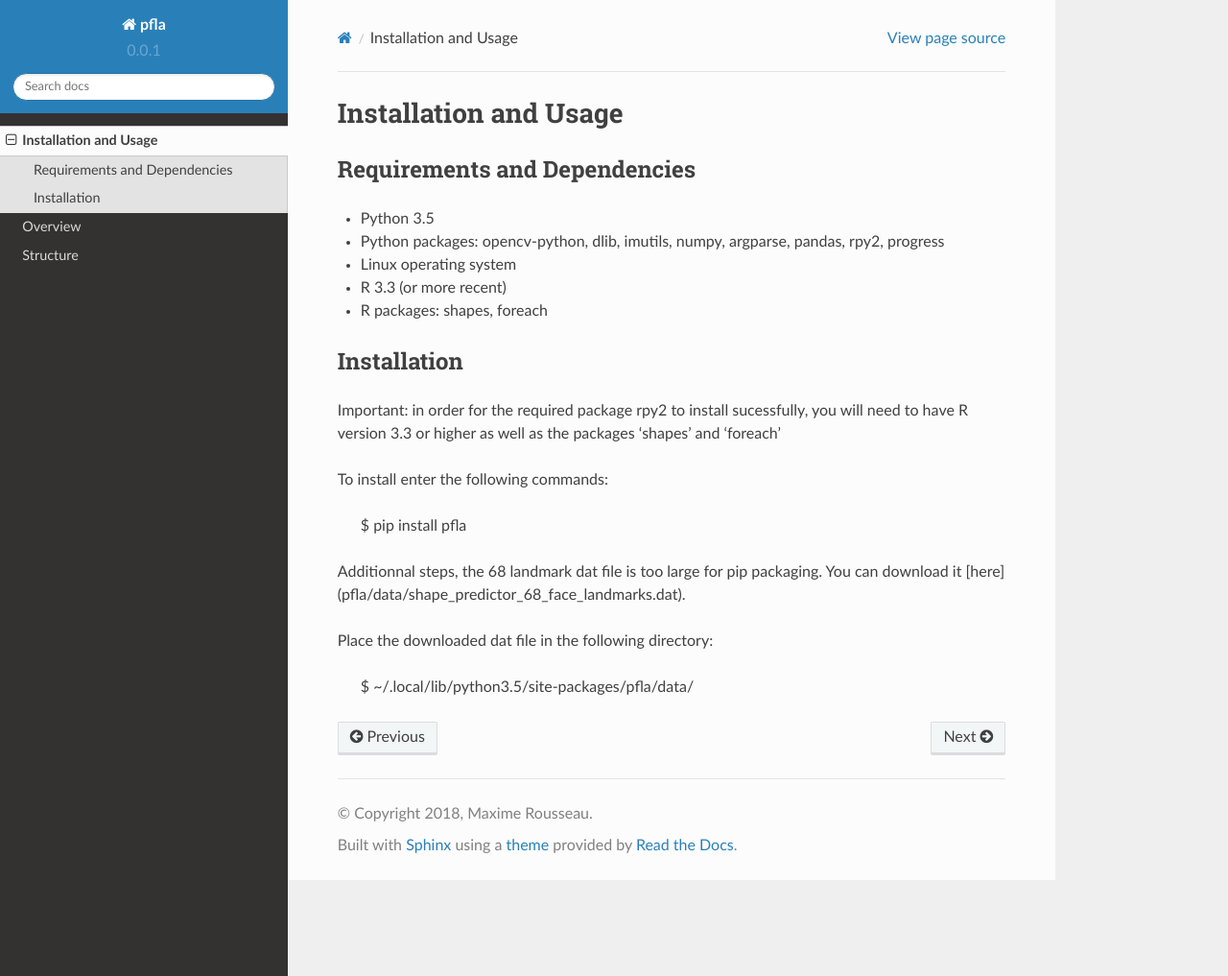
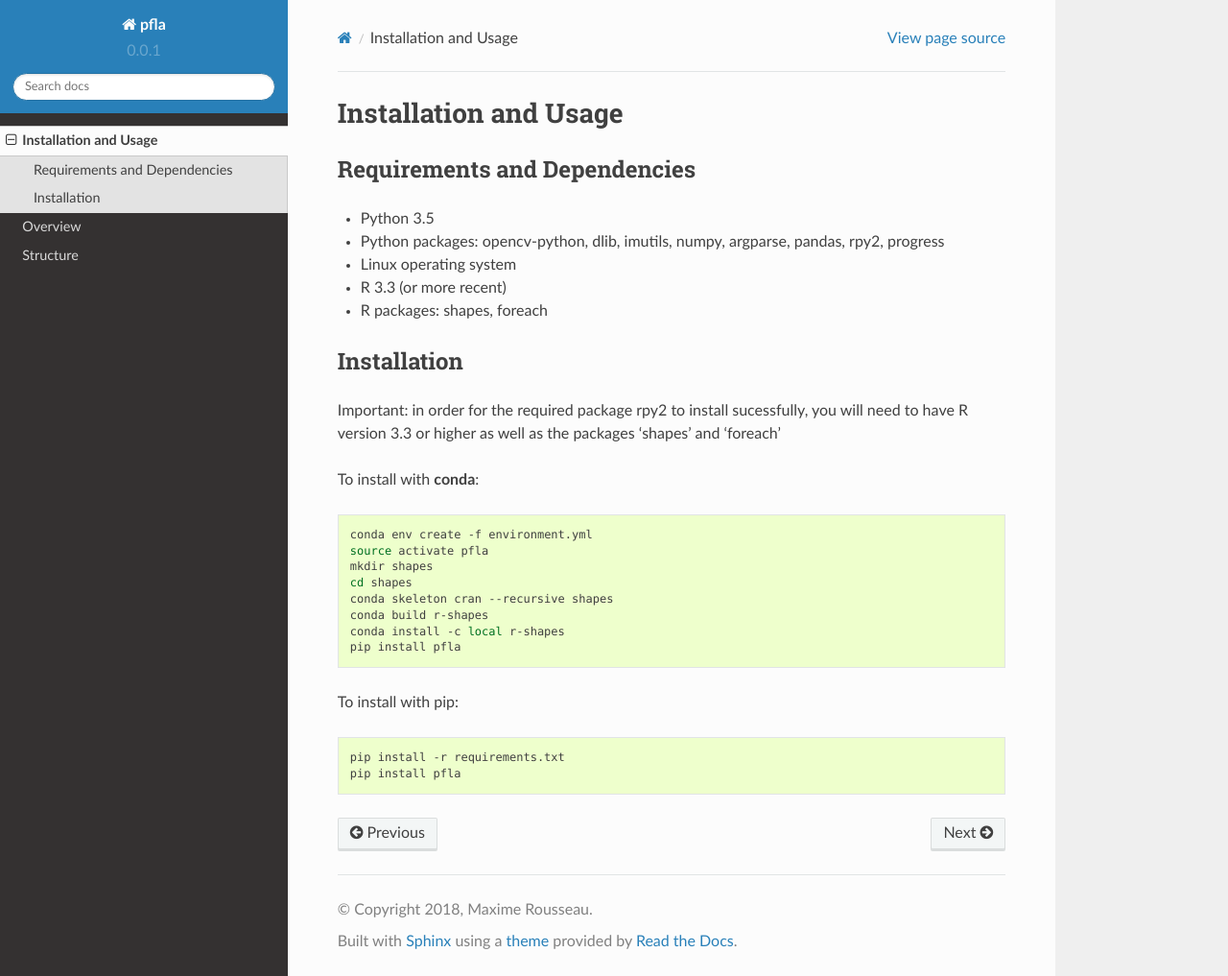
Before and after one commit to maxrousseau/pfla, a Sphinx documentation site: the page built from docs/source/install.rst, in a window 1280 px wide and 1017 px high. Shown: the whole window at 96% size. Built offline with Sphinx 7.4.7 and the Read the Docs theme 2.0.0, drawn with Linux system fonts in a browser that asks for light colours.

```diff
--- a/docs/source/install.rst
+++ b/docs/source/install.rst
@@ -17,14 +17,22 @@
 will need to have R version 3.3 or higher as well as the packages 'shapes' and
 'foreach'
 
-To install enter the following commands:
+To install with **conda**:
 
-        $ pip install pfla
+.. code-block:: shell
 
+  conda env create -f environment.yml
+  source activate pfla
+  mkdir shapes
+  cd shapes
+  conda skeleton cran --recursive shapes
+  conda build r-shapes
+  conda install -c local r-shapes
+  pip install pfla
 
-Additionnal steps, the 68 landmark dat file is too large for pip packaging.
-You can download it [here](pfla/data/shape_predictor_68_face_landmarks.dat).
+To install with pip:
 
-Place the downloaded dat file in the following directory:
+.. code-block:: shell
 
-        $ ~/.local/lib/python3.5/site-packages/pfla/data/
+  pip install -r requirements.txt
+  pip install pfla
--- a/setup.py
+++ b/setup.py
@@ -5,7 +5,7 @@
         return f.read()
 
 setup(name='pfla',
-      version='0.1.6',
+      version='0.1.7',
       description='Python facial landmarking and analysis',
       long_description=readme(),
       classifiers=[
```
Also changed, not shown: pfla/__init__.py (+11 -1 lines), 1 other file.
